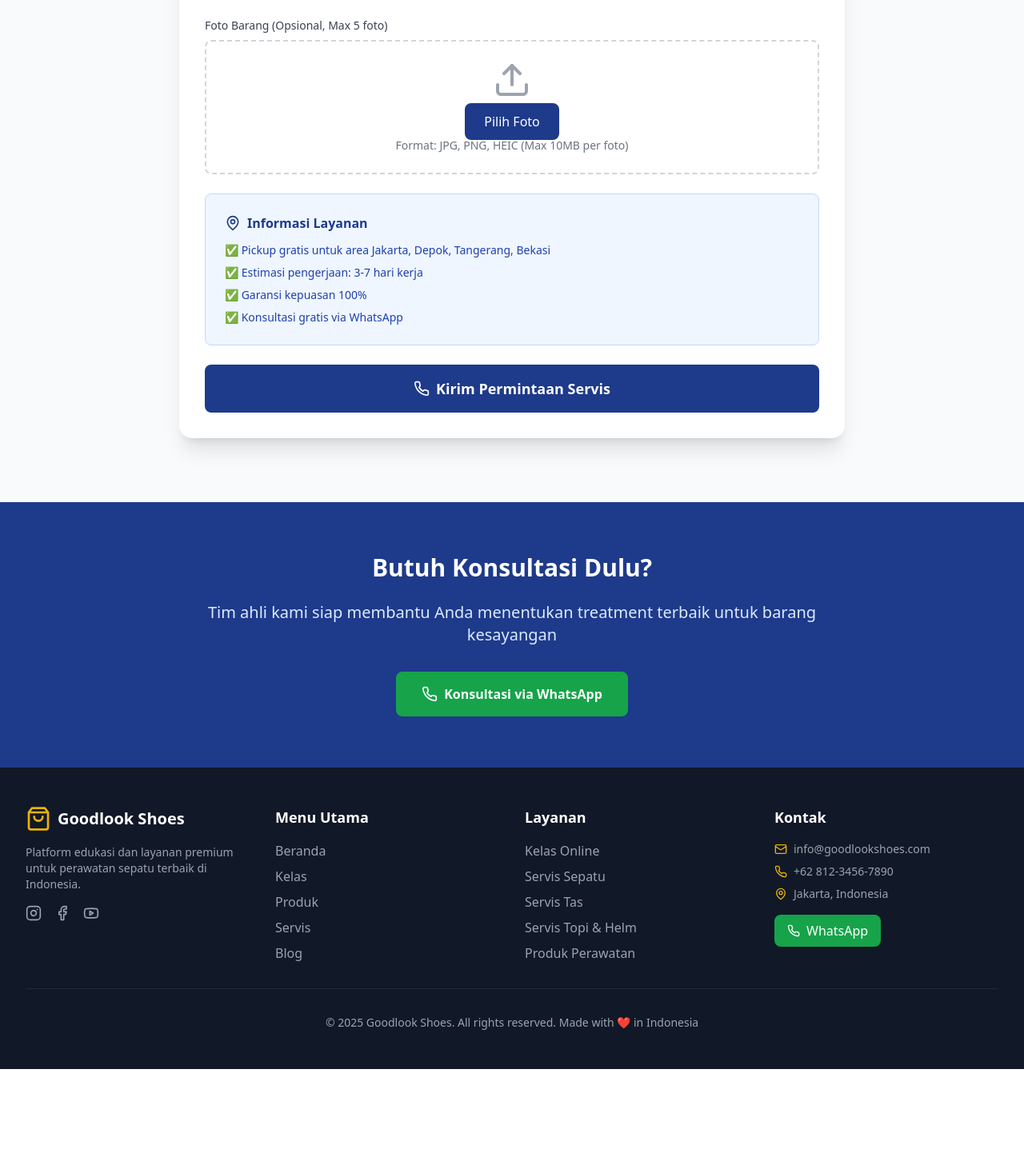
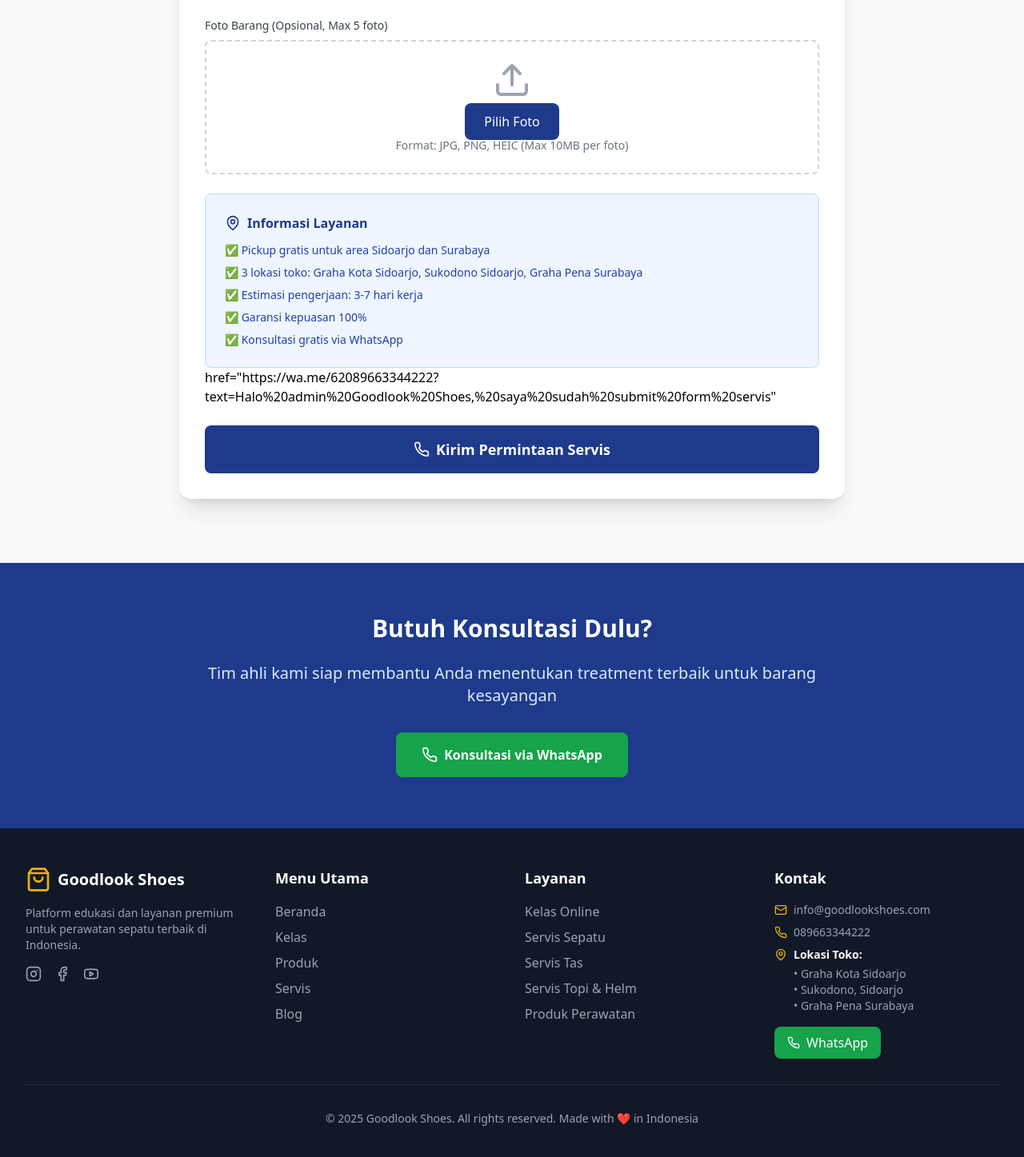
Before and after one commit to RvVall/GLS.github.io, a React (Vite) app: page /service in a window 1280 px wide. Shown: the part 1404-2851 px from the top of the page at 80% size. Before the commit the page ends 2741 px from the top, so only its background shows below. Built offline with nearby package versions, Linux system fonts and the light colour scheme.

Commit message:
Update Lokasi Toko dan Kontak

```diff
--- a/src/components/Layout/ChatWidget.tsx
+++ b/src/components/Layout/ChatWidget.tsx
@@ -6,7 +6,7 @@ const ChatWidget: React.FC = () => {
 
   const handleWhatsAppRedirect = () => {
     const message = "Halo admin Goodlook Shoes, saya butuh bantuan.";
-    const whatsappUrl = `https://wa.me/6281234567890?text=${encodeURIComponent(message)}`;
+    const whatsappUrl = `https://wa.me/62089663344222?text=${encodeURIComponent(message)}`;
     window.open(whatsappUrl, '_blank');
   };
 
--- a/src/components/Layout/Footer.tsx
+++ b/src/components/Layout/Footer.tsx
@@ -73,16 +73,23 @@ const Footer: React.FC = () => {
               </div>
               <div className="flex items-center space-x-2">
                 <Phone className="h-4 w-4 text-yellow-500" />
-                <span className="text-gray-400 text-sm">+62 812-3456-7890</span>
+                <span className="text-gray-400 text-sm">089663344222</span>
               </div>
-              <div className="flex items-center space-x-2">
-                <MapPin className="h-4 w-4 text-yellow-500" />
-                <span className="text-gray-400 text-sm">Jakarta, Indonesia</span>
+              <div className="space-y-1">
+                <div className="flex items-start space-x-2">
+                  <MapPin className="h-4 w-4 text-yellow-500 mt-0.5" />
+                  <div className="text-gray-400 text-sm">
+                    <p className="font-semibold text-white mb-1">Lokasi Toko:</p>
+                    <p>• Graha Kota Sidoarjo</p>
+                    <p>• Sukodono, Sidoarjo</p>
+                    <p>• Graha Pena Surabaya</p>
+                  </div>
+                </div>
               </div>
             </div>
             <div className="mt-4">
               <a
-                href="https://wa.me/6281234567890?text=Halo%20admin%20Goodlook%20Shoes,%20saya%20butuh%20bantuan"
+                href="https://wa.me/62089663344222?text=Halo%20admin%20Goodlook%20Shoes,%20saya%20butuh%20bantuan"
                 target="_blank"
                 rel="noopener noreferrer"
                 className="inline-flex items-center space-x-2 bg-green-600 text-white px-4 py-2 rounded-lg hover:bg-green-700 transition-colors"
--- a/src/pages/NotFound.tsx
+++ b/src/pages/NotFound.tsx
@@ -106,7 +106,7 @@ const NotFound: React.FC = () => {
           <div className="mt-8 text-center">
             <p className="text-gray-500 mb-4">Masih butuh bantuan?</p>
             <a
-              href="https://wa.me/6281234567890?text=Halo%20admin%20Goodlook%20Shoes,%20saya%20menemukan%20error%20404"
+              href="https://wa.me/62089663344222?text=Halo%20admin%20Goodlook%20Shoes,%20saya%20menemukan%20error%20404"
               target="_blank"
               rel="noopener noreferrer"
               className="inline-flex items-center space-x-2 text-green-600 hover:text-green-700 font-semibold"
--- a/src/pages/Service.tsx
+++ b/src/pages/Service.tsx
@@ -274,13 +274,14 @@ const Service: React.FC = () => {
                   <span>Informasi Layanan</span>
                 </h3>
                 <div className="text-blue-800 text-sm space-y-2">
-                  <p>✅ Pickup gratis untuk area Jakarta, Depok, Tangerang, Bekasi</p>
+                  <p>✅ Pickup gratis untuk area Sidoarjo dan Surabaya</p>
+                  <p>✅ 3 lokasi toko: Graha Kota Sidoarjo, Sukodono Sidoarjo, Graha Pena Surabaya</p>
                   <p>✅ Estimasi pengerjaan: 3-7 hari kerja</p>
                   <p>✅ Garansi kepuasan 100%</p>
                   <p>✅ Konsultasi gratis via WhatsApp</p>
                 </div>
               </div>
-
+                href="https://wa.me/62089663344222?text=Halo%20admin%20Goodlook%20Shoes,%20saya%20sudah%20submit%20form%20servis"
               <button
                 type="submit"
                 className="w-full bg-blue-900 text-white py-4 rounded-lg font-semibold text-lg hover:bg-blue-800 transition-colors flex items-center justify-center space-x-2"
@@ -301,7 +302,7 @@ const Service: React.FC = () => {
             Tim ahli kami siap membantu Anda menentukan treatment terbaik untuk barang kesayangan
           </p>
           <a
-            href="https://wa.me/6281234567890?text=Halo%20admin%20Goodlook%20Shoes,%20saya%20mau%20konsultasi%20tentang%20servis"
+            href="https://wa.me/62089663344222?text=Halo%20admin%20Goodlook%20Shoes,%20saya%20mau%20konsultasi%20tentang%20servis"
             target="_blank"
             rel="noopener noreferrer"
             className="inline-flex items-center space-x-2 bg-green-600 text-white px-8 py-4 rounded-lg font-semibold hover:bg-green-700 transition-colors"
```
